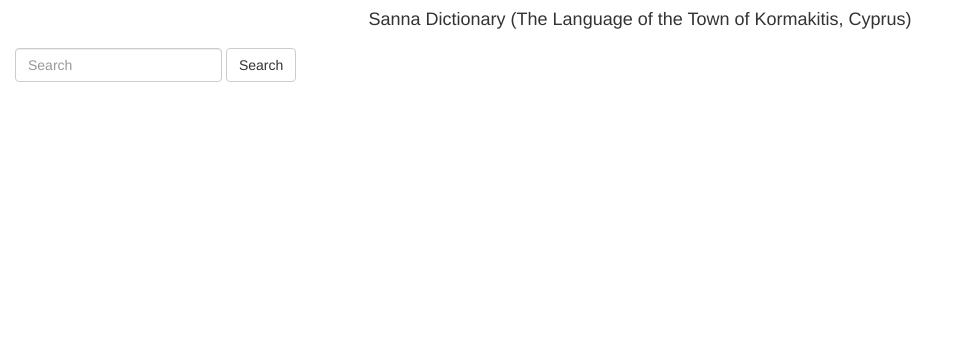
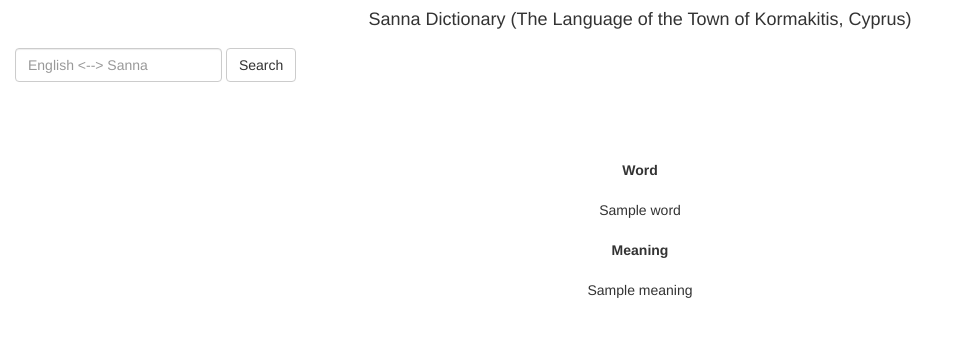
Before and after one commit to wmsimmons/LangApps, a Flask app: template sanna/sannadictsite/templates/word.html in a window 1280 px wide. Shown: the top 337 px of the page, without its empty margins (0-959 px from the left). Run offline with Flask 2, Linux system fonts and the light colour scheme; the template is opened without the code that fills it: most values are stand-ins (such as "Sample title", 1, 10 or a date in 2020); some libraries are stand-ins or nearby versions.

Commit message:
word and template works

```diff
--- a/sanna/sannadictsite/main.py
+++ b/sanna/sannadictsite/main.py
@@ -1,6 +1,6 @@
 from flask import Flask
 from flask_bootstrap import Bootstrap
-from flask import render_template, request, Response, stream_with_context
+from flask import render_template, request
 from flask_pymongo import PyMongo
 
 
@@ -21,20 +21,8 @@ def home():
 def wordDisplay(word):
 	db = mongo.db.nouns
 	entry = db.find_one({"word":word})
-	def generate():
-		yield "</br>"
-		yield "</br>"
-		yield "</br>"
-		yield "</br>"
-		yield "</br>"
-		yield "Word<br/>"
-		yield "</br>"
-		yield entry['word'] + "<br/>"
-		yield "<br/>"
-		yield "Meaning<br/>"
-		yield "</br>"
-		yield entry['meaning']
-	return Response(stream_with_context(generate()))
+
+	return render_template('word.html', word=word, entry=entry)
 
 
 """MUST be at end of program"""
--- a/sanna/sannadictsite/templates/word.html
+++ b/sanna/sannadictsite/templates/word.html
@@ -8,12 +8,36 @@
 	<link rel="stylesheet" type="text/css" href="{{ url_for('static', filename='style.css') }}">
 	<h4>Sanna Dictionary (The Language of the Town of Kormakitis, Cyprus)</h4>
 
-	<form class="navbar-form navbar-left" role="search" action="/word/{{ query }}">
+	<form class="navbar-form navbar-left" role="search" action="/words/{{ word }}">
 		<div class="form-group">
-		   <input type="text" class="form-control" placeholder="Search">
+		   <input type="text" class="form-control" placeholder="English <--> Sanna">
 		</div>
 		<button type="submit" class="btn btn-default">Search</button>
 	</form>
+
+		{% if entry %}
+		</br>
+		</br>
+		</br>
+		</br>
+		</br>
+		</br>
+
+		<p align="center">
+			<strong> Word</strong>
+			<br>
+			</br>
+			{{entry['word'] }}
+			<br>
+			<br>
+			<strong>Meaning <br></strong>
+			<br>
+			{{entry['meaning'] }}
+			<br>
+			{% else %}
+			<h2>No results.</h2>
+			{% endif %}
+		</p>
 
 	<body>
 		<p>
```
Also changed, not shown: sanna/sannadictsite/templates/index.html (+6 -7 lines).
